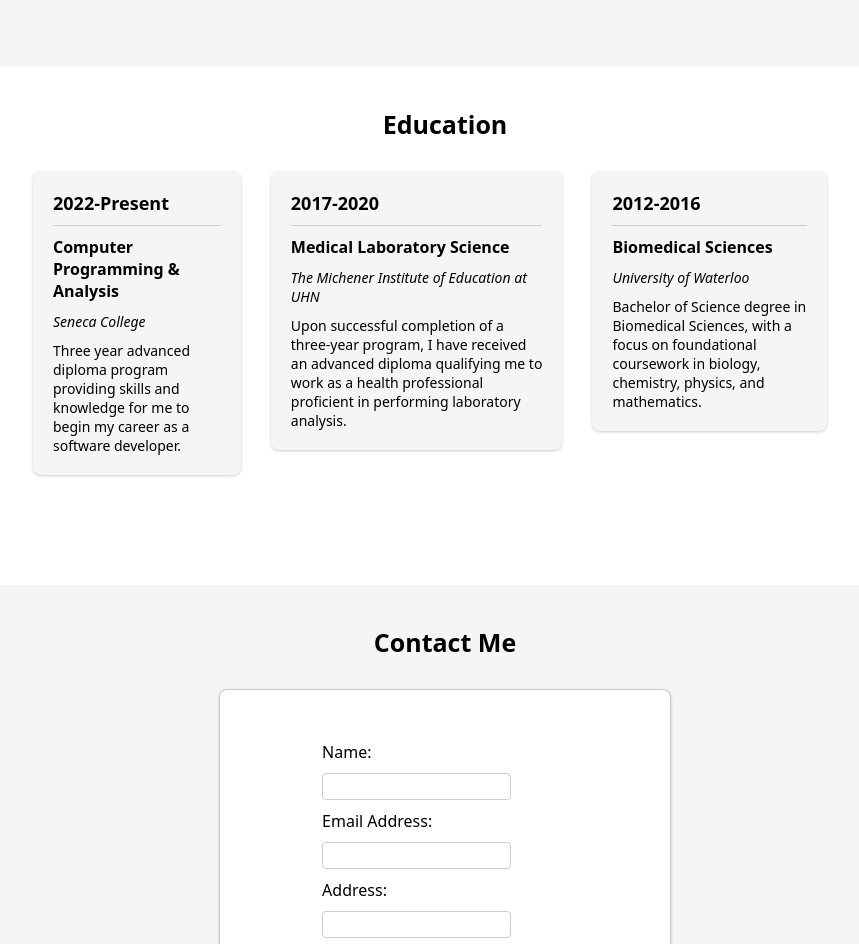
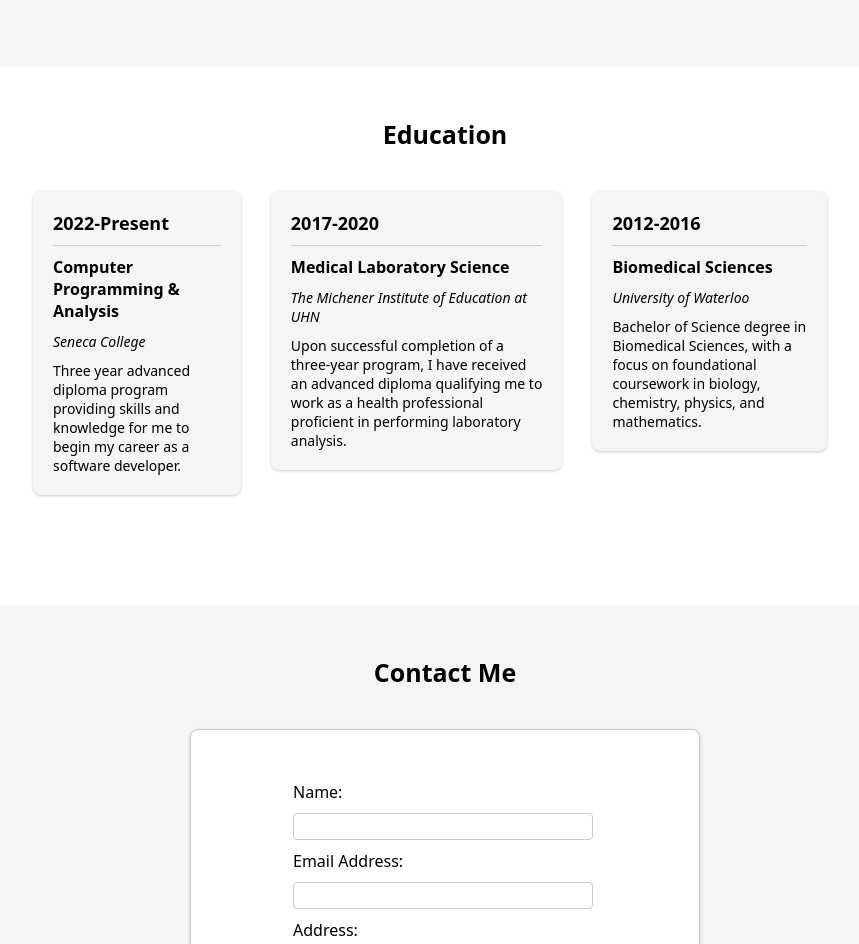
Before and after one commit to ovoglad/Glad-WEB222, a plain HTML site: page index.html in a window 1280 px wide. Shown: the part 1313-2257 px from the top of the page, without its empty margins (195-1054 px from the left). Drawn offline with Linux system fonts and the light colour scheme.

Commit message:
Changed css and viewport meta tag

```diff
--- a/css/myCSS.css
+++ b/css/myCSS.css
@@ -130,8 +130,8 @@
 
   .timeline h2 {
     text-align: center;
-    margin-top: 0px;
-    margin-bottom: 30px;
+    margin-top: 10px;
+    margin-bottom: 40px;
     font-size: 25px;
   }
 
@@ -187,8 +187,8 @@
   }
 
   .contact h2 {
-    margin-top: 0px;
-    margin-bottom: 30px;
+    margin-top: 10px;
+    margin-bottom: 40px;
     font-size: 25px;
   }
 
@@ -228,8 +228,7 @@
   input[type="number"],
   select,
   textarea {
-    width: 100%;
-    max-width: 400px;
+    width: 300px;
     padding: 5px;
     border: 1px solid #ccc;
     border-radius: 4px;
--- a/index.html
+++ b/index.html
@@ -3,6 +3,7 @@
   <head>
     <title>Gladwin's Website</title>
     <meta charset="UTF-8" />
+    <meta name="viewport" content="width=device-width, initial-scale=1" />
     <meta name="description" content="personal website" />
     <meta name="author" content="Gladwin Chan" />
     <link href="css/myCSS.css" rel="stylesheet" type="text/css" />
```
